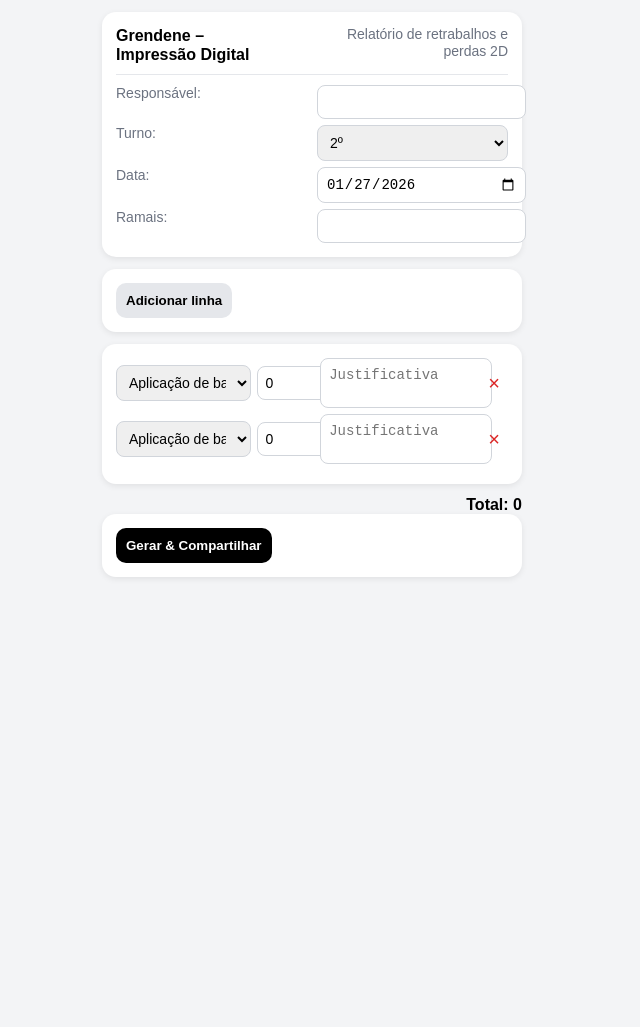
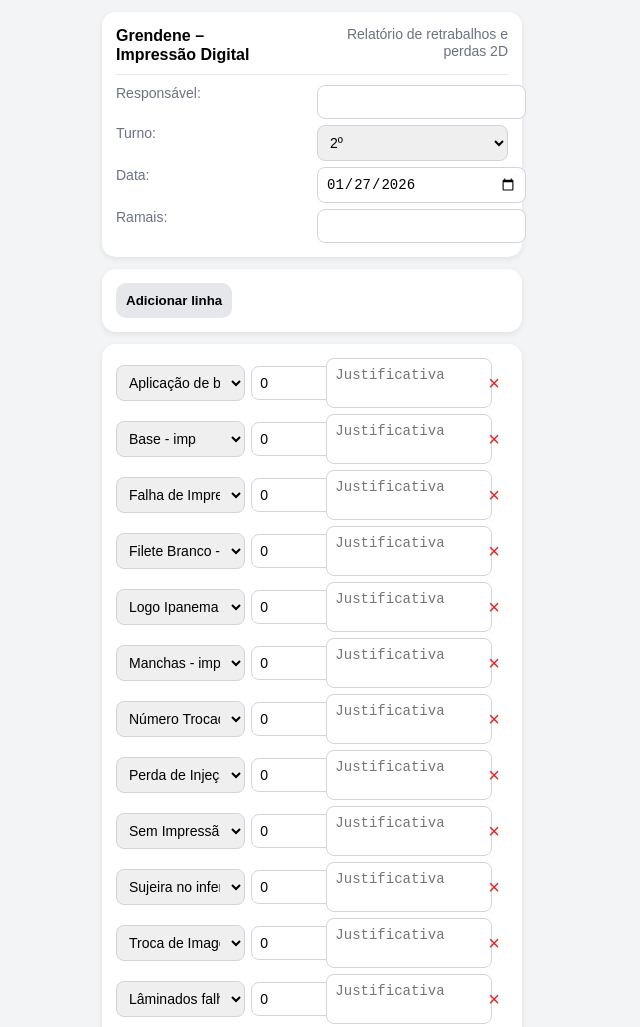
Before and after one commit to werlanebraga33-collab/RetrabalhosEperdas2D, a plain HTML site: page index.html in a window 1280 px wide. Shown: the top 1027 px of the page, without its empty margins (328-968 px from the left). Before the commit the page ends 800 px from the top, so only its background shows below. Drawn offline with Linux system fonts and the light colour scheme.

Commit message:
Refactor select options and initialize rows
Refactor addLinha function to use buildOptions for select elements and initialize rows with all MOTIVOS.

```diff
--- a/index.html
+++ b/index.html
@@ -79,7 +79,8 @@
 }
 .row{
   display:grid;
-  grid-template-columns: 1.4fr 0.6fr 1.6fr 28px;
+  /* Qtde. um pouco mais larga */
+  grid-template-columns: 1.4fr 0.75fr 1.6fr 28px;
   gap:6px;
   margin-bottom:6px;
   align-items:center;
@@ -215,12 +216,21 @@
 const editor = document.getElementById("editor");
 const totalEl = document.getElementById("total");
 
-function addLinha(){
+function buildOptions(selected){
+  return MOTIVOS.map(m => {
+    const sel = (m === selected) ? "selected" : "";
+    return `<option ${sel}>${m}</option>`;
+  }).join("");
+}
+
+function addLinha(motivoSelecionado){
   const div = document.createElement("div");
   div.className = "row";
 
+  const motivo = motivoSelecionado || MOTIVOS[0];
+
   div.innerHTML = `
-    <select>${MOTIVOS.map(m=>`<option>${m}</option>`).join("")}</select>
+    <select>${buildOptions(motivo)}</select>
     <input type="number" min="0" value="0" oninput="calcTotal()">
     <textarea placeholder="Justificativa"></textarea>
     <div class="remove" onclick="this.parentElement.remove(); calcTotal()">×</div>
@@ -257,12 +267,13 @@
   document.getElementById("relatorio").style.display = "block";
 }
 
-document.getElementById("data").value =
-  new Date().toISOString().slice(0,10);
+// Data automática (já preenchida, só clicar se quiser mudar)
+document.getElementById("data").value = new Date().toISOString().slice(0,10);
 
-// linhas iniciais
-addLinha();
-addLinha();
+// ✅ Linhas iniciais: TODAS (uma por motivo, na ordem)
+(function init(){
+  MOTIVOS.forEach(m => addLinha(m));
+})();
 </script>
 
 </body>
```
